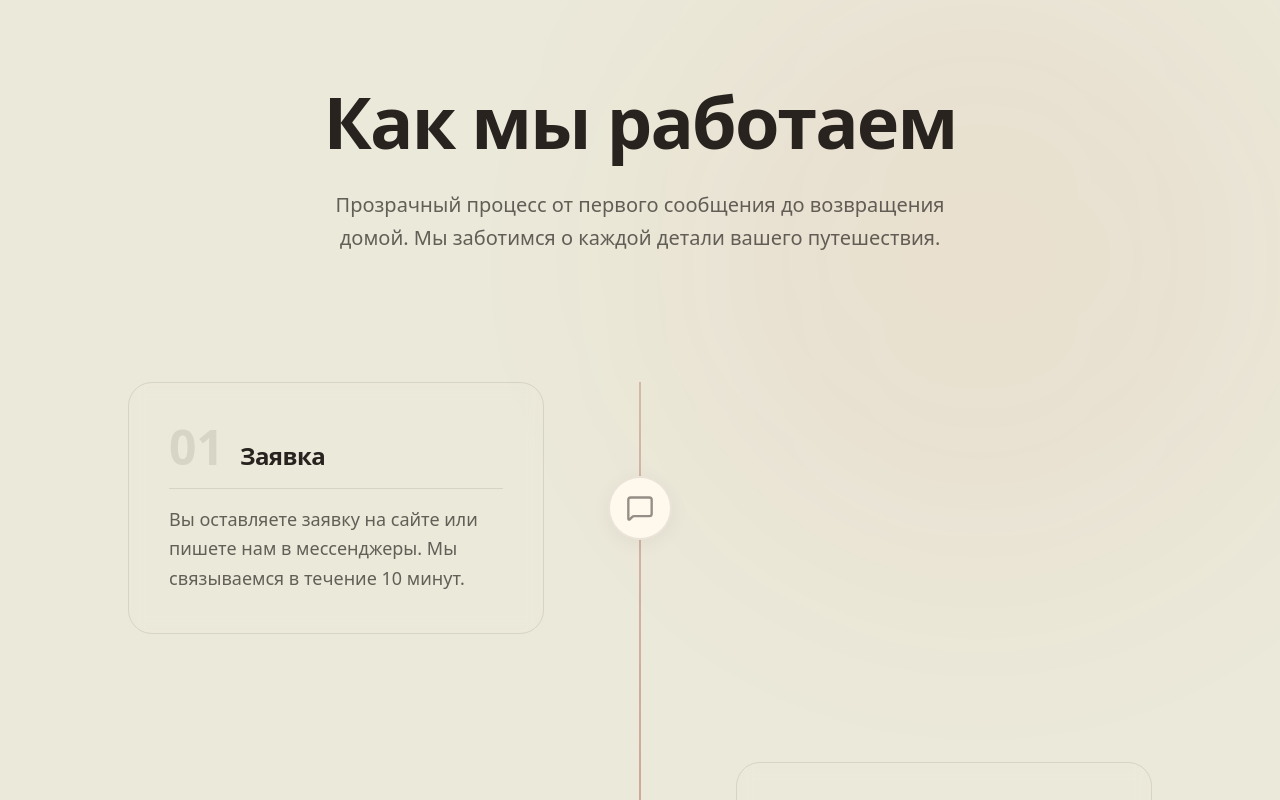
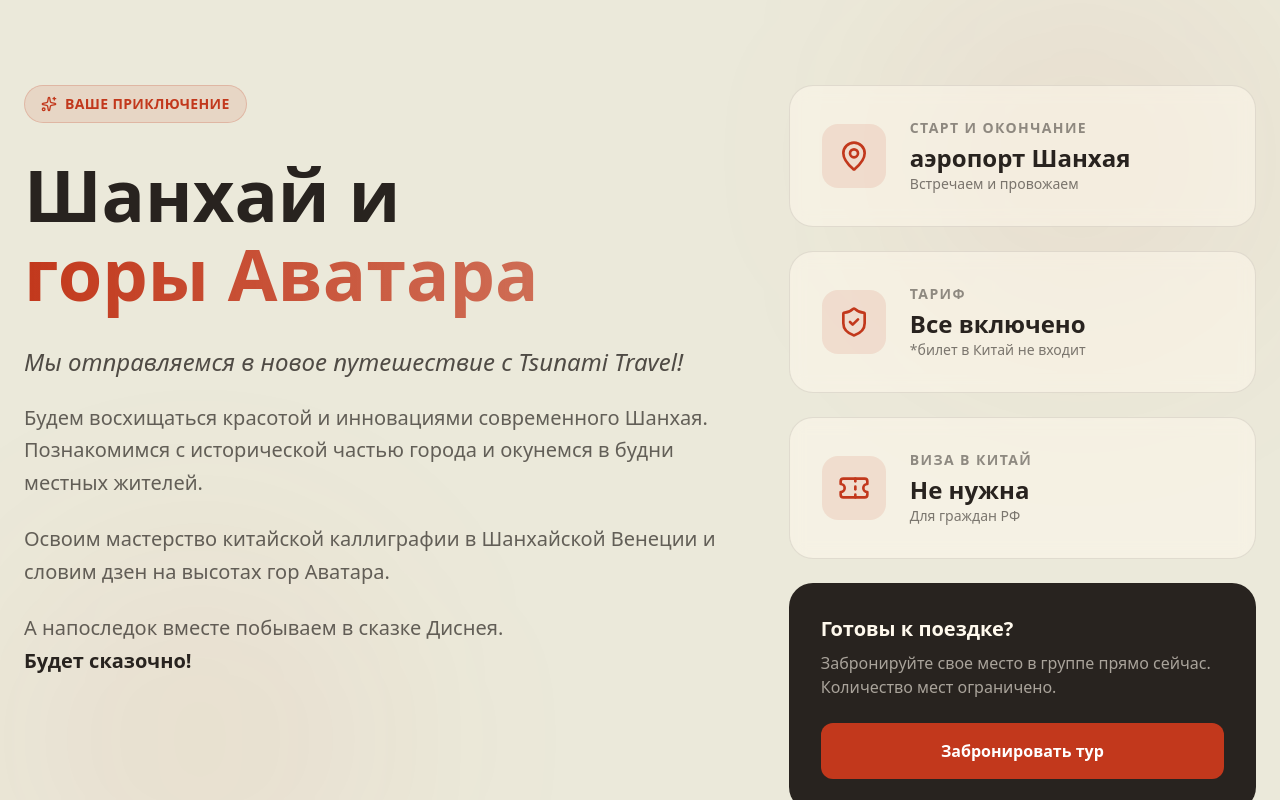
Before and after one commit to payton-ggg/chi-na, a Next.js app: page / in a window 1280 px wide. Shown: the part 4980-5780 px from the top of the page. Built offline with nearby package versions, Linux system fonts and the light colour scheme.

Commit message:
feat: implement core page structure including dynamic Navbar, TourSummary, and FinalCTA components.

```diff
--- a/app/components/Navbar.tsx
+++ b/app/components/Navbar.tsx
@@ -13,20 +13,24 @@ export default function Navbar() {
     const handleScroll = () => {
       setIsScrolled(window.scrollY > 50);
 
-      // Check if we're on a dark section (Hero or PopularTours)
+      // Check if we're on a dark section (Hero, PopularTours, or FinalCTA)
       const heroSection = document.getElementById("hero");
       const toursSection = document.getElementById("tours");
+      const contactSection = document.getElementById("contact");
 
-      if (heroSection && toursSection) {
+      if (heroSection && toursSection && contactSection) {
         const heroRect = heroSection.getBoundingClientRect();
         const toursRect = toursSection.getBoundingClientRect();
+        const contactRect = contactSection.getBoundingClientRect();
 
-        // Check if navbar overlaps with Hero or PopularTours
+        // Check if navbar overlaps with dark sections
         const navbarHeight = 80; // Approximate navbar height
         const isOnHero = heroRect.top < navbarHeight && heroRect.bottom > 0;
         const isOnTours = toursRect.top < navbarHeight && toursRect.bottom > 0;
+        const isOnContact =
+          contactRect.top < navbarHeight && contactRect.bottom > 0;
 
-        setIsDarkSection(isOnHero || isOnTours);
+        setIsDarkSection(isOnHero || isOnTours || isOnContact);
       }
     };
 
--- /dev/null
+++ b/app/components/TourSummary.tsx
@@ -0,0 +1,147 @@
+"use client";
+
+import { MapPin, ShieldCheck, Ticket, Sparkles } from "lucide-react";
+import { useEffect, useRef, useState } from "react";
+
+export default function TourSummary() {
+  const [isVisible, setIsVisible] = useState(false);
+  const sectionRef = useRef<HTMLDivElement>(null);
+
+  useEffect(() => {
+    const observer = new IntersectionObserver(
+      ([entry]) => {
+        if (entry.isIntersecting) {
+          setIsVisible(true);
+        }
+      },
+      { threshold: 0.1 }
+    );
+
+    if (sectionRef.current) observer.observe(sectionRef.current);
+    return () => observer.disconnect();
+  }, []);
+
+  const details = [
+    {
+      icon: <MapPin className="text-accent-cta" size={32} />,
+      label: "Старт и окончание",
+      value: "аэропорт Шанхая",
+      sub: "Встречаем и провожаем",
+    },
+    {
+      icon: <ShieldCheck className="text-accent-cta" size={32} />,
+      label: "Тариф",
+      value: "Все включено",
+      sub: "*билет в Китай не входит",
+    },
+    {
+      icon: <Ticket className="text-accent-cta" size={32} />,
+      label: "Виза в Китай",
+      value: "Не нужна",
+      sub: "Для граждан РФ",
+    },
+  ];
+
+  return (
+    <section
+      ref={sectionRef}
+      id="about"
+      className="py-24 md:py-32 bg-main-bg relative overflow-hidden"
+    >
+      {/* Decorative background elements */}
+      <div className="absolute top-0 right-0 w-[400px] h-[400px] bg-accent-cta/5 rounded-full blur-[100px] pointer-events-none" />
+      <div className="absolute bottom-0 left-0 w-[400px] h-[400px] bg-accent-cta/5 rounded-full blur-[100px] pointer-events-none" />
+
+      <div className="container mx-auto px-6 relative z-10">
+        <div
+          className={`transition-all duration-1000 ease-out ${
+            isVisible ? "opacity-100 translate-y-0" : "opacity-0 translate-y-10"
+          }`}
+        >
+          <div className="flex flex-col lg:flex-row gap-16 items-start">
+            {/* Left Column: Narrative */}
+            <div className="lg:w-3/5">
+              <div className="inline-flex items-center gap-2 px-4 py-2 rounded-full bg-accent-cta/10 border border-accent-cta/20 mb-8">
+                <Sparkles size={16} className="text-accent-cta" />
+                <span className="text-sm font-semibold text-accent-cta tracking-wide uppercase">
+                  Ваше приключение
+                </span>
+              </div>
+
+              <h2 className="text-5xl md:text-7xl font-bold text-dark-section mb-8 leading-[1.1]">
+                Шанхай и <br />
+                <span className="bg-linear-to-r from-accent-cta to-accent-cta/70 bg-clip-text text-transparent">
+                  горы Аватара
+                </span>
+              </h2>
+
+              <p className="text-2xl font-medium text-dark-section/80 mb-6 italic">
+                Мы отправляемся в новое путешествие с Tsunami Travel!
+              </p>
+
+              <div className="space-y-6 text-xl text-dark-section/70 leading-relaxed font-light">
+                <p>
+                  Будем восхищаться красотой и инновациями современного Шанхая.
+                  Познакомимся с исторической частью города и окунемся в будни
+                  местных жителей.
+                </p>
+                <p>
+                  Освоим мастерство китайской каллиграфии в Шанхайской Венеции и
+                  словим дзен на высотах гор Аватара.
+                </p>
+                <p>
+                  А напоследок вместе побываем в сказке Диснея. <br />
+                  <span className="font-bold text-dark-section">
+                    Будет сказочно!
+                  </span>
+                </p>
+              </div>
+            </div>
+
+            {/* Right Column: Info Cards */}
+            <div className="lg:w-2/5 w-full space-y-6">
+              {details.map((item, idx) => (
+                <div
+                  key={idx}
+                  className={`bg-light-surface/50 backdrop-blur-sm border border-dark-section/10 p-8 rounded-3xl transition-all duration-500 hover:border-accent-cta/30 hover:shadow-xl group delay-[${
+                    idx * 150
+                  }ms]`}
+                >
+                  <div className="flex gap-6 items-center">
+                    <div className="w-16 h-16 rounded-2xl bg-accent-cta/10 flex items-center justify-center group-hover:scale-110 transition-transform duration-300">
+                      {item.icon}
+                    </div>
+                    <div>
+                      <p className="text-sm uppercase tracking-widest text-dark-section/50 font-bold mb-1">
+                        {item.label}
+                      </p>
+                      <p className="text-2xl font-bold text-dark-section">
+                        {item.value}
+                      </p>
+                      <p className="text-sm text-dark-section/60">{item.sub}</p>
+                    </div>
+                  </div>
+                </div>
+              ))}
+
+              {/* Special CTA Card */}
+              <div className="bg-dark-section p-8 rounded-3xl text-light-surface overflow-hidden relative group">
+                <div className="relative z-10">
+                  <h4 className="text-xl font-bold mb-2">Готовы к поездке?</h4>
+                  <p className="text-light-surface/60 mb-6">
+                    Забронируйте свое место в группе прямо сейчас. Количество
+                    мест ограничено.
+                  </p>
+                  <button className="w-full bg-accent-cta hover:bg-accent-cta/90 text-white font-bold py-4 rounded-xl transition-all transform hover:scale-[1.02]">
+                    Забронировать тур
+                  </button>
+                </div>
+                <div className="absolute top-0 right-0 -translate-y-1/2 translate-x-1/2 w-40 h-40 bg-accent-cta/20 rounded-full blur-3xl opacity-0 group-hover:opacity-100 transition-opacity" />
+              </div>
+            </div>
+          </div>
+        </div>
+      </div>
+    </section>
+  );
+}
--- a/app/page.tsx
+++ b/app/page.tsx
@@ -2,6 +2,7 @@ import Navbar from "./components/Navbar";
 import Hero from "./components/Hero";
 import Features from "./components/Features";
 import PopularTours from "./components/PopularTours";
+import TourSummary from "./components/TourSummary";
 import HowItWorks from "./components/HowItWorks";
 import FinalCTA from "./components/FinalCTA";
 import Footer from "./components/Footer";
@@ -13,6 +14,7 @@ export default function Home() {
       <Hero />
       <Features />
       <PopularTours />
+      <TourSummary />
       <HowItWorks />
       <FinalCTA />
       {/* <Footer /> */}
```
Also changed, not shown: app/components/FinalCTA.tsx (+13 -10 lines).
